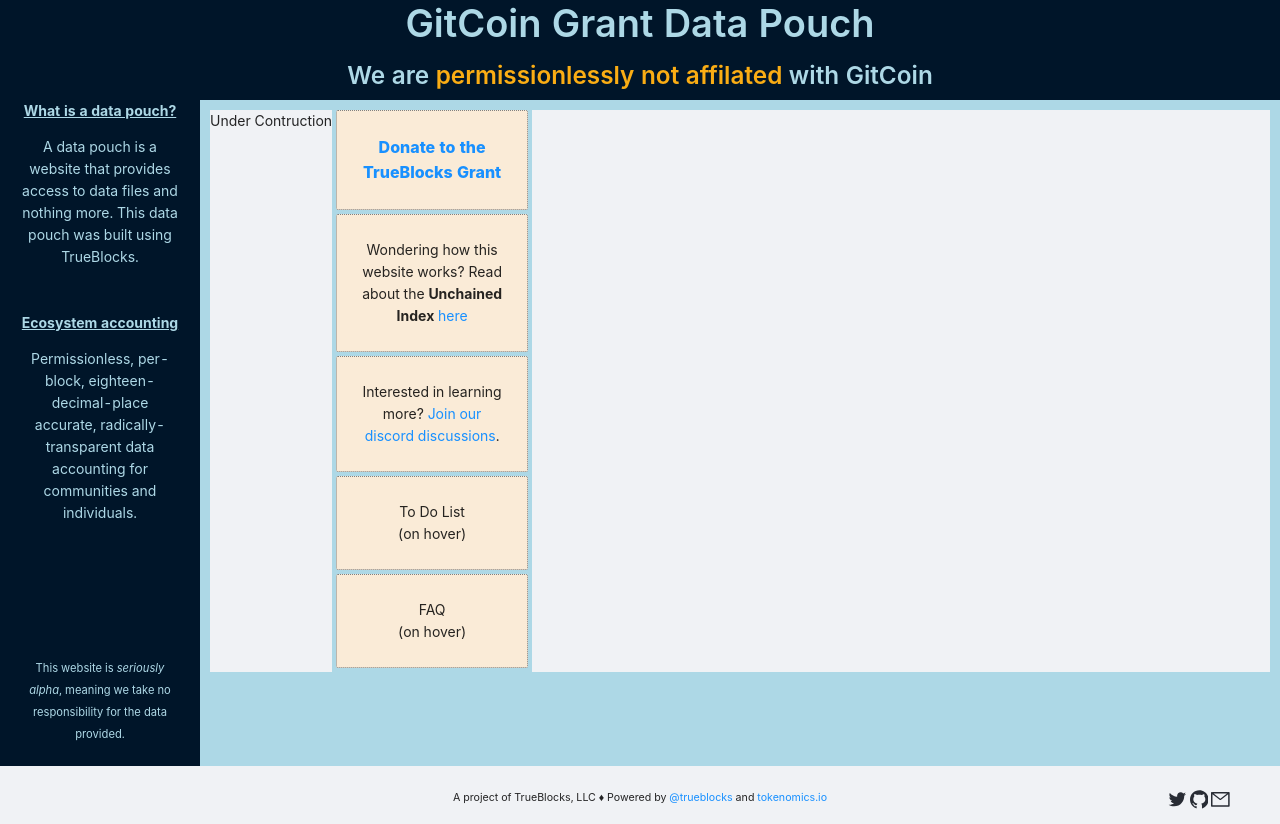
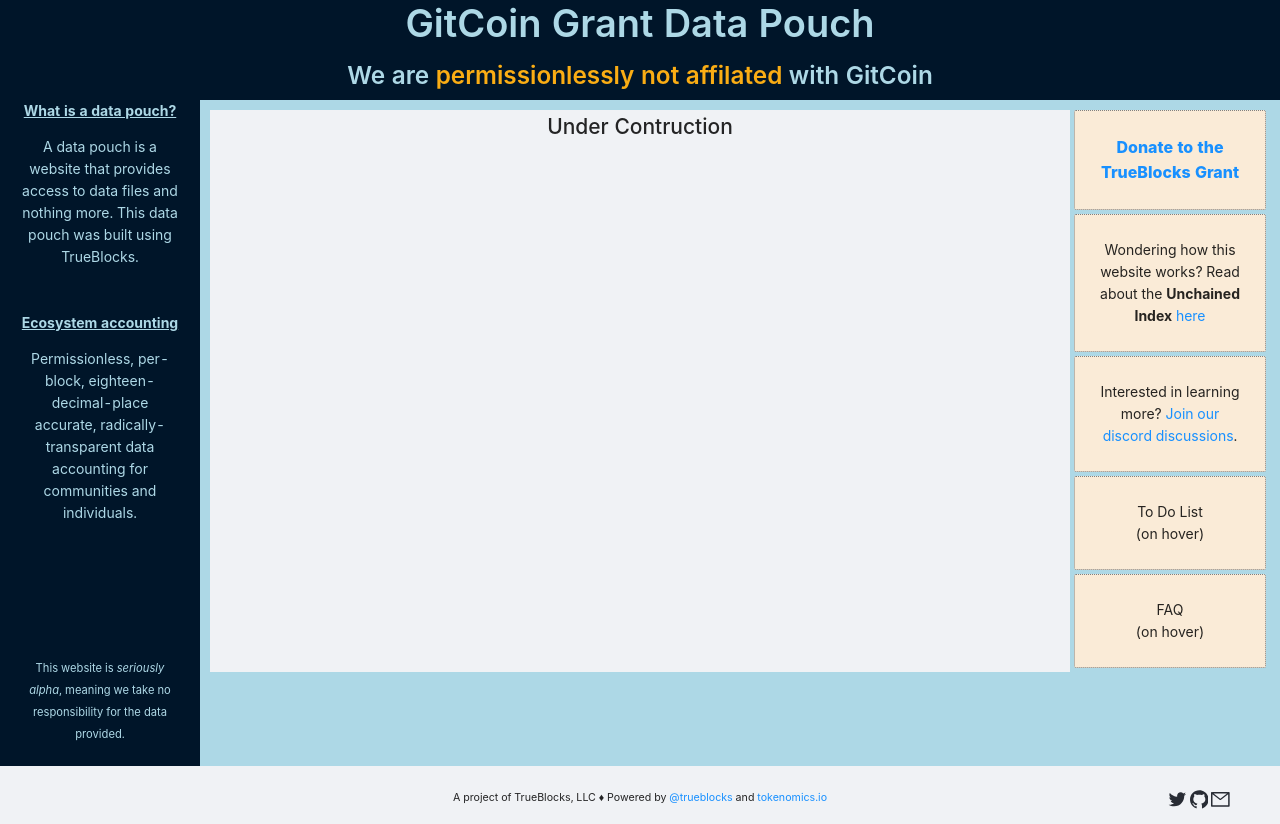
Before and after one commit to tjayrush/tokenomics.io, a React (Create React App) app: page / in a window 1280 px wide. Built offline with nearby package versions, Linux system fonts and the light colour scheme.

Commit message:
Updating website

```diff
--- a/src/App.js
+++ b/src/App.js
@@ -40,7 +40,9 @@
         <LeftSider />
         <Content style={{padding: '10px', paddingLeft: '10px', backgroundColor: 'lightblue'}}>
           <Layout>
-            <div>Under Contruction</div>
+            <div style={{width: '2000px'}}>
+              <h2>Under Contruction</h2>
+            </div>
             <RightSider />
           </Layout>
         </Content>
```
